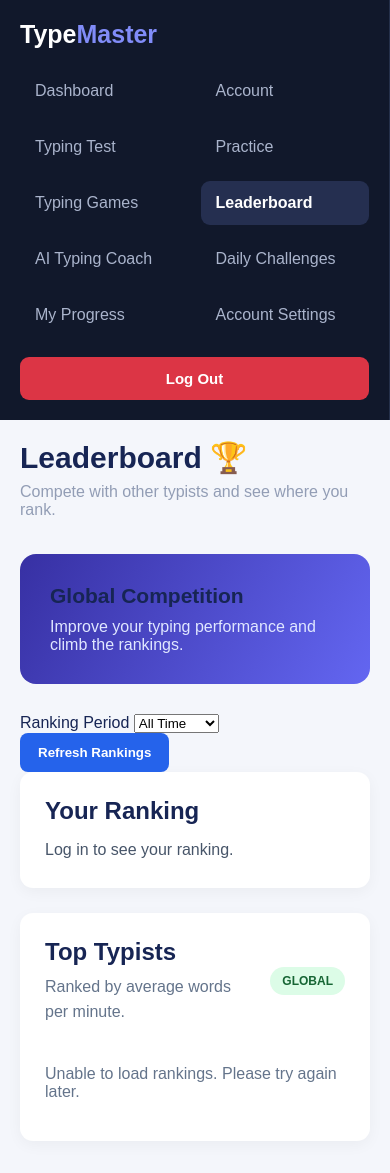
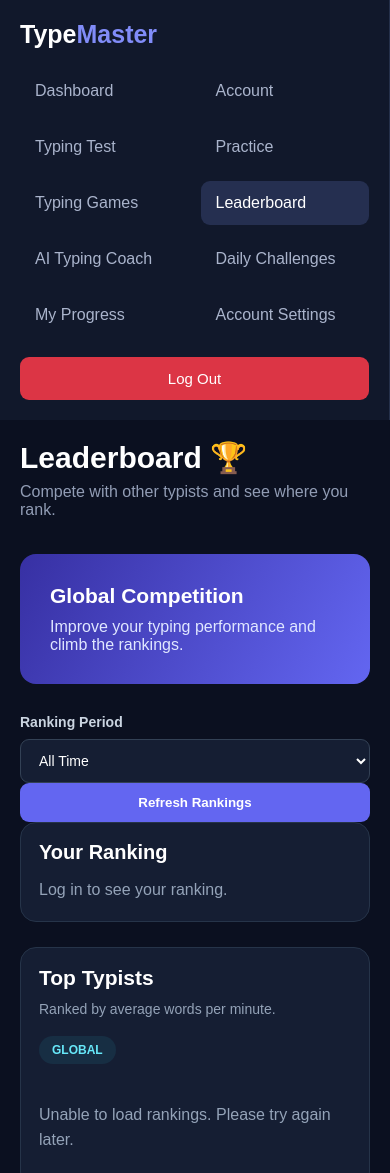
Before and after one commit to bhatmohammadaalim883-ai/typing-speed-test, a plain HTML site: page frontend/leaderboard.html in a window 390 px wide. Shown: the top 1173 px of the page. Drawn offline with Linux system fonts and the light colour scheme; no server answers.

Commit message:
Apply modern dark theme to Leaderboard

````diff
--- a/frontend/leaderboard.css
+++ b/frontend/leaderboard.css
@@ -1,206 +1,201 @@
+```css
+/* ======================================
+   TYPEMASTER - LEADERBOARD
+   MODERN DARK + INDIGO THEME
+====================================== */
 
-* {
-  margin: 0;
-  padding: 0;
-  box-sizing: border-box;
+.leaderboard-filters {
+    display: flex;
+    align-items: end;
+    justify-content: space-between;
+    flex-wrap: wrap;
+    gap: 18px;
+    margin: 30px 0;
 }
 
-body {
-  font-family: Arial, sans-serif;
-  background: #f4f6fb;
-  color: #172554;
+.filter-group {
+    display: flex;
+    flex-direction: column;
+    gap: 9px;
 }
 
-.navbar {
-  background: #172554;
-  padding: 18px 7%;
-  display: flex;
-  align-items: center;
-  justify-content: space-between;
-  flex-wrap: wrap;
-  gap: 15px;
+.filter-group label {
+    color: #cbd5e1;
+    font-size: 14px;
+    font-weight: 600;
 }
 
-.logo {
-  color: white;
-  font-size: 25px;
-  font-weight: bold;
-  text-decoration: none;
+.filter-group select {
+    min-width: 190px;
+    padding: 12px 14px;
+    border: 1px solid #334155;
+    border-radius: 9px;
+    outline: none;
+    background: #151e33;
+    color: #ffffff;
+    font-size: 14px;
 }
 
-nav {
-  display: flex;
-  flex-wrap: wrap;
-  gap: 20px;
+.filter-group select:focus {
+    border-color: #6366f1;
 }
 
-nav a {
-  color: white;
-  text-decoration: none;
+#refreshBtn {
+    padding: 12px 20px;
+    border: none;
+    border-radius: 9px;
+    background: #6366f1;
+    color: #ffffff;
+    font-weight: 600;
+    cursor: pointer;
+    transition: background 0.2s ease;
 }
 
-nav a.active {
-  color: #93c5fd;
-  font-weight: bold;
+#refreshBtn:hover {
+    background: #4f46e5;
 }
 
-.container {
-  width: min(1100px, 92%);
-  margin: 35px auto;
-}
-
-.hero {
-  text-align: center;
-  padding: 35px 10px;
-}
-
-.tag {
-  color: #2563eb;
-  font-weight: bold;
-  letter-spacing: 2px;
-  font-size: 12px;
-}
-
-.hero h1 {
-  font-size: 38px;
-  margin: 15px 0;
-}
-
-.hero p,
-.table-heading p {
-  color: #64748b;
-  line-height: 1.6;
-}
-
-.filters {
-  display: flex;
-  align-items: center;
-  gap: 12px;
-  flex-wrap: wrap;
-  margin-bottom: 25px;
-}
-
-.filters label {
-  font-weight: bold;
-}
-
-.filters select {
-  padding: 11px;
-  border: 1px solid #cbd5e1;
-  border-radius: 8px;
-  background: white;
-}
-
-button {
-  padding: 12px 18px;
-  background: #2563eb;
-  color: white;
-  border: none;
-  border-radius: 8px;
-  cursor: pointer;
-  font-weight: bold;
-}
-
-button:hover {
-  opacity: 0.88;
-}
+/* PERSONAL RANKING */
 
 .my-ranking,
 .leaderboard-card {
-  background: white;
     padding: 25px;
-  border-radius: 13px;
-  box-shadow: 0 4px 15px #0000000b;
     margin-bottom: 25px;
+    background: #151e33;
+    border: 1px solid #263449;
+    border-radius: 16px;
 }
 
 .my-ranking h2 {
+    color: #ffffff;
+    font-size: 20px;
     margin-bottom: 12px;
 }
 
 #myRankText {
-  color: #475569;
-  line-height: 1.6;
+    color: #94a3b8;
+    line-height: 1.7;
 }
+
+/* LEADERBOARD HEADING */
 
 .table-heading {
     display: flex;
     align-items: center;
     justify-content: space-between;
     gap: 15px;
-  margin-bottom: 25px;
+    margin-bottom: 22px;
 }
 
 .table-heading h2 {
+    color: #ffffff;
+    font-size: 21px;
     margin-bottom: 8px;
 }
 
+.table-heading p {
+    color: #94a3b8;
+    line-height: 1.6;
+    font-size: 14px;
+}
+
 .live-label {
-  color: #166534;
-  background: #dcfce7;
-  padding: 7px 12px;
+    padding: 7px 13px;
     border-radius: 20px;
+    background: #172e43;
+    color: #67e8f9;
     font-size: 12px;
-  font-weight: bold;
+    font-weight: 700;
 }
+
+/* TABLE */
 
 .table-wrapper {
     width: 100%;
     overflow-x: auto;
+    border-radius: 10px;
 }
 
 table {
     width: 100%;
+    min-width: 600px;
     border-collapse: collapse;
     text-align: left;
-  min-width: 600px;
 }
 
 th,
 td {
-  padding: 16px 12px;
-  border-bottom: 1px solid #e2e8f0;
+    padding: 16px 14px;
+    border-bottom: 1px solid #263449;
+    white-space: nowrap;
 }
 
 th {
-  background: #f8fafc;
-  color: #475569;
+    background: #0b1220;
+    color: #94a3b8;
     font-size: 13px;
+    font-weight: 600;
 }
 
 td {
+    color: #cbd5e1;
     font-size: 14px;
 }
 
+tbody tr {
+    transition: background 0.2s ease;
+}
+
+tbody tr:hover {
+    background: #1b2942;
+}
+
 .rank {
-  font-weight: bold;
-  color: #2563eb;
+    color: #818cf8;
+    font-weight: 700;
 }
 
 .username {
-  font-weight: bold;
+    color: #ffffff;
+    font-weight: 600;
 }
 
 #leaderboardMessage {
-  color: #64748b;
-  padding: 15px 0;
+    padding: 16px 0;
+    color: #94a3b8;
+    line-height: 1.6;
 }
 
-@media(max-width: 600px) {
-  .navbar {
-    justify-content: center;
+/* RESPONSIVE DESIGN */
+
+@media (max-width: 700px) {
+
+    .leaderboard-filters {
+        align-items: stretch;
+        flex-direction: column;
     }
 
-  .hero h1 {
-    font-size: 30px;
+    .filter-group select,
+    #refreshBtn {
+        width: 100%;
     }
 
-  .filters {
-    align-items: stretch;
+    .my-ranking,
+    .leaderboard-card {
+        padding: 18px;
     }
 
-  .filters select,
-  .filters button {
-    width: 100%;
+    .table-heading {
+        align-items: flex-start;
     }
+
 }
+
+@media (max-width: 450px) {
+
+    .table-heading {
+        flex-direction: column;
+    }
+
+}
+```
````
Lines whose indentation alone changed are shown as unchanged.
